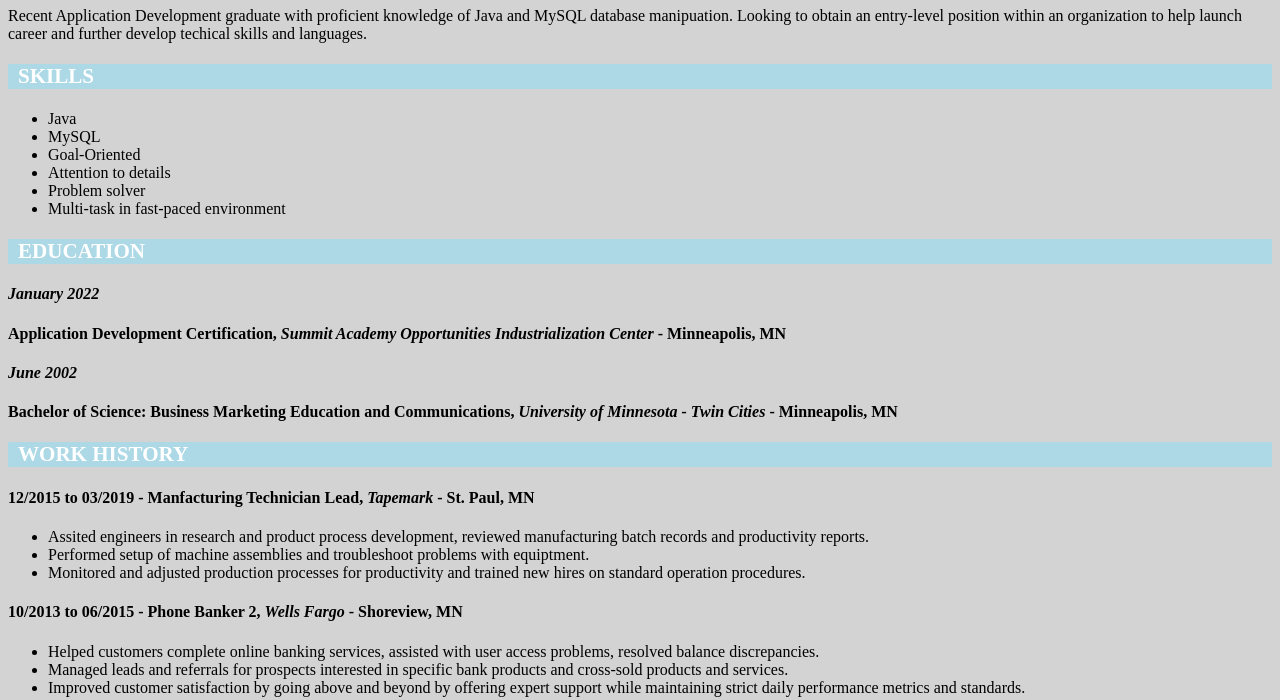
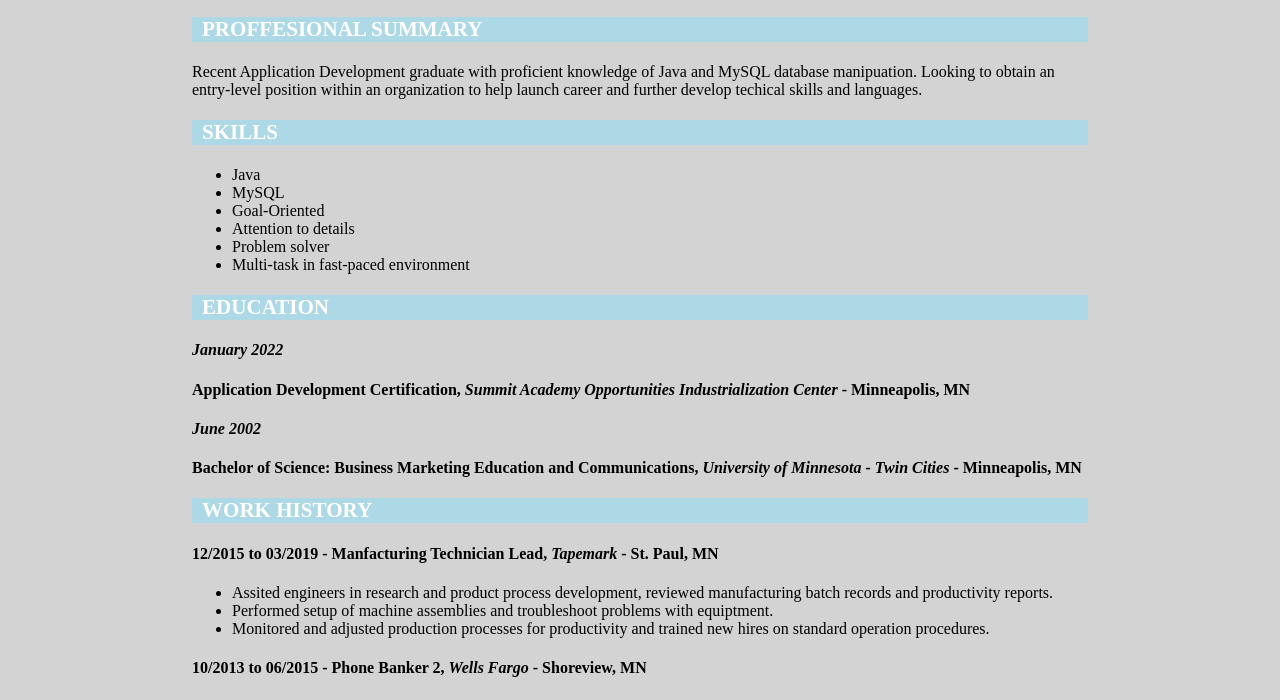
Before and after one commit to Tadbitz001/Tadbitz001.github.io, a plain HTML site: page index.html in a window 1280 px wide. Shown: the part 194-894 px from the top of the page. Drawn offline with Linux system fonts and the light colour scheme.

Commit message:
Update style.css

```diff
--- a/style.css
+++ b/style.css
@@ -3,6 +3,7 @@ body {
   background-color: lightgrey;
   color: #dddddd
   font-family: Arial, Times, sans-serif;
+  margin: 5% 15%;
 }
 
 .sectionhead {
```
